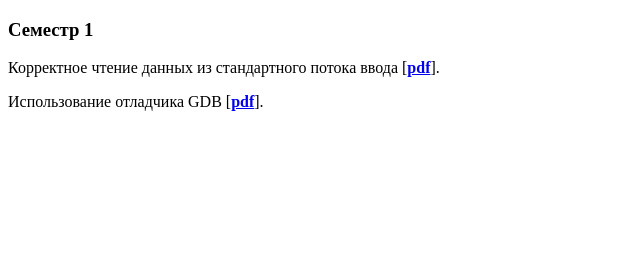
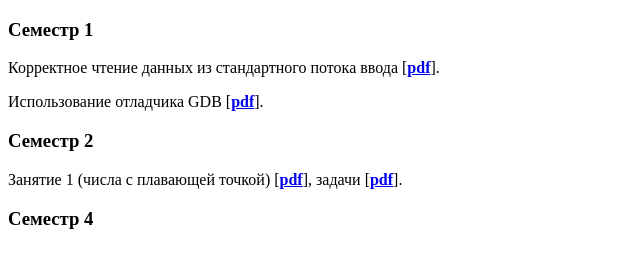
Before and after one commit to group112/group112.github.io, a plain HTML site: page index.html in a window 1280 px wide. Shown: the whole page, without its empty margins (0-640 px from the left). Drawn offline with Linux system fonts and the light colour scheme.

Commit message:
sem2, lesson1

```diff
--- a/index.html
+++ b/index.html
@@ -16,5 +16,15 @@
         Использование отладчика GDB [<a href="doc/sem1/2018/2018_sem1_gdb.pdf"><b>pdf</b></a>].
         </p>
 
+        <h3>Семестр 2</h3>
+
+        <p>
+        Занятие 1 (числа с плавающей точкой) [<a href="doc/sem2/2018/2018_sem2_lesson1.pdf"><b>pdf</b></a>], задачи [<a href="doc/sem2/2016/2016_sem2_lesson1_tasks.pdf"><b>pdf</b></a>].
+        </p>
+
+
+        <h3>Семестр 4</h3>
+
+
     </body>
 </html>
```
Also changed, not shown: 2 other files.
